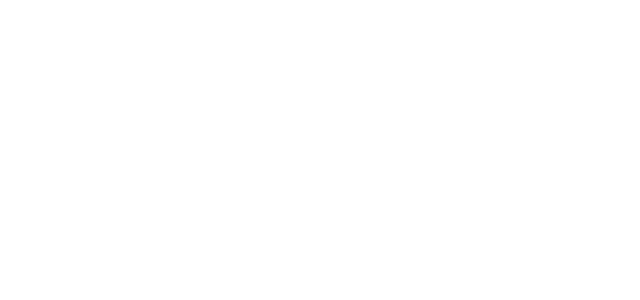
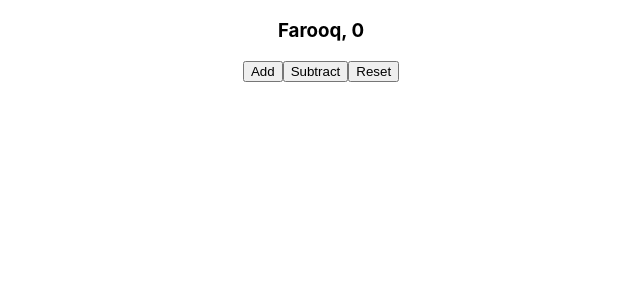
Before and after one commit to farooq-teqniqly/oreilly-learn-react, a React (Create React App) app in the folder app/: page / in a window 1280 px wide. Shown: the top 300 px of the page, without its empty margins (319-959 px from the left). Built offline with nearby package versions, Linux system fonts and the light colour scheme.

Commit message:
useState example

```diff
--- a/app/src/PersonScore.tsx
+++ b/app/src/PersonScore.tsx
@@ -1,14 +1,32 @@
-import { useEffect } from "react";
+import { useEffect, useState } from "react";
 import { getPerson } from "./getPerson";
 
 export function PersonScore() {
+  const [name, setName] = useState<string | undefined>();
+  const [score, setScore] = useState(0);
+  const [loading, setLoading] = useState(true);
+
   useEffect(() => {
     async function fetchData() {
       const person = await getPerson();
-      console.log(person);
+      setLoading(false);
+      setName(person.name);
     }
     fetchData();
   }, []);
 
-  return null;
+  if (loading) {
+    return <div>Fetching data...</div>;
+  }
+
+  return (
+    <div>
+      <h3>
+        {name}, {score}
+      </h3>
+      <button onClick={() => setScore((s) => s + 1)}>Add</button>
+      <button onClick={() => setScore((s) => s - 1)}>Subtract</button>
+      <button onClick={() => setScore(0)}>Reset</button>
+    </div>
+  );
 }
```
